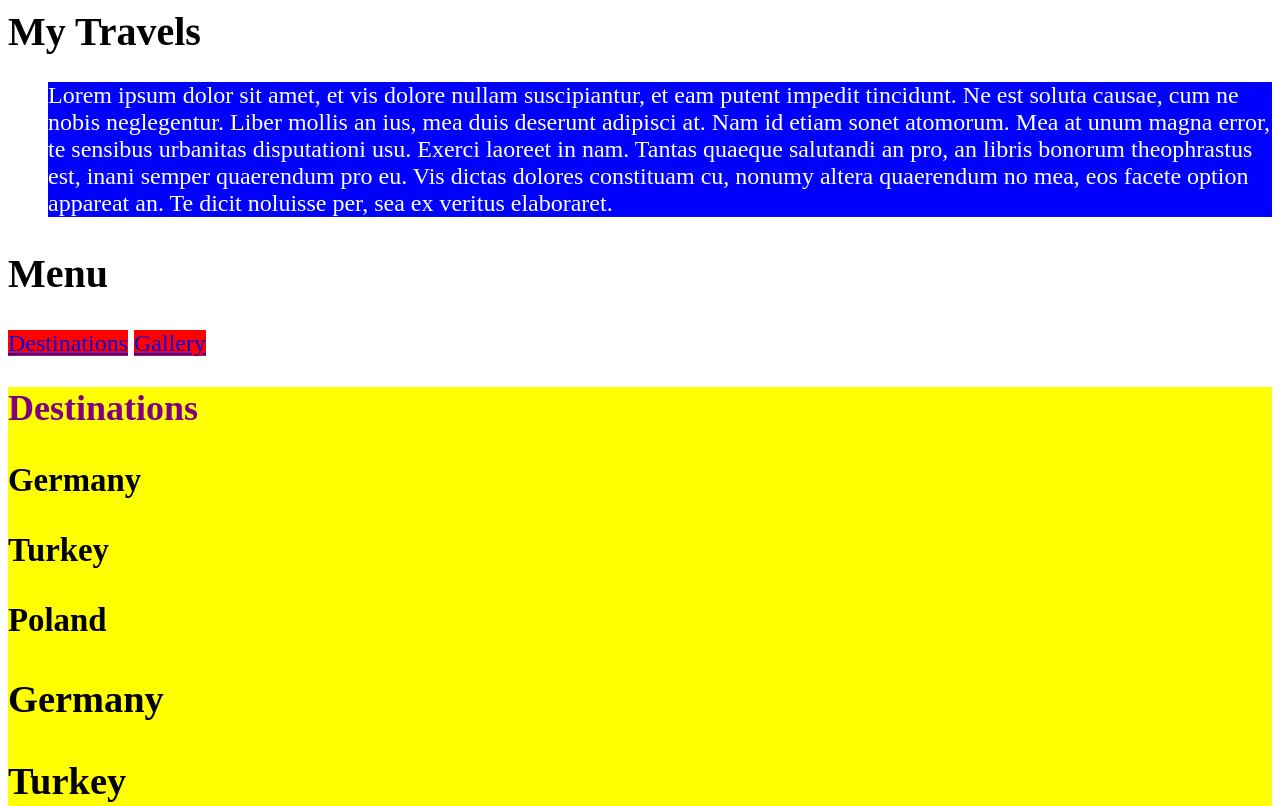
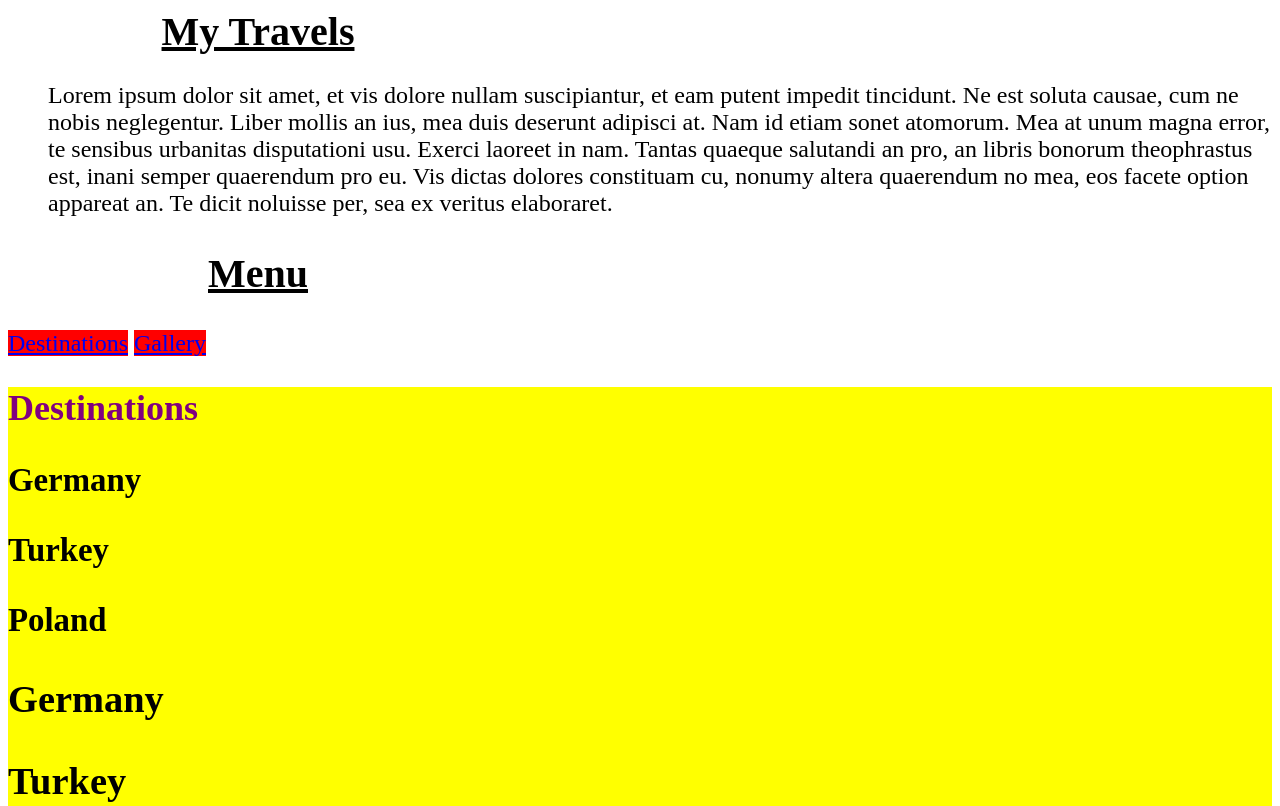
Before and after one commit to ColbieBergeron/FirstProject, a plain HTML site: page lessons/lesson9.html in a window 1280 px wide. Shown: the top 806 px of the page. Drawn offline with Linux system fonts and the light colour scheme.

Commit message:
style changes

```diff
--- a/lessons/style.css
+++ b/lessons/style.css
@@ -1,10 +1,15 @@
+Property and Value
+
 p {
   background-color: blue;
-color: white;
+  color: #fff;
 }
 
 h1 {
   font-size: 2.5rem;
+  width: 500px;
+  text-align: center;
+  text-decoration: underline;
 }
 
 header {
```
